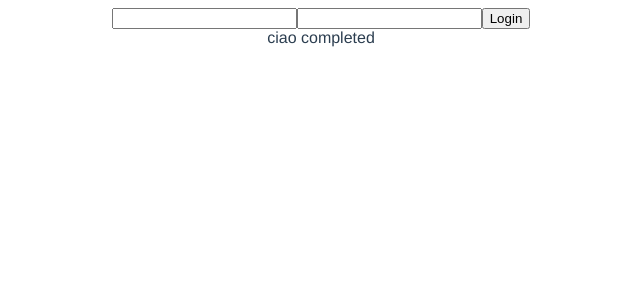
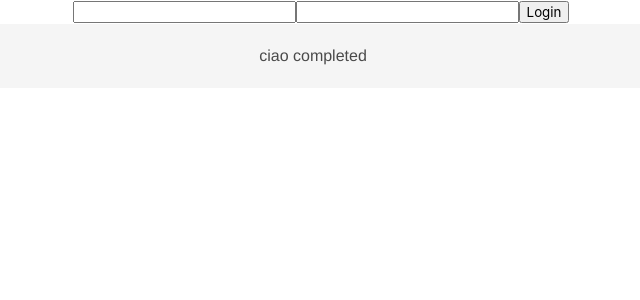
Before and after one commit to GioMaz/scambialibri-frontend, a Vue app: page /login in a window 1280 px wide. Shown: the top 300 px of the page, without its empty margins (319-959 px from the left). Built offline with nearby package versions, Linux system fonts and the light colour scheme.

Commit message:
use bulma

```diff
--- a/package.json
+++ b/package.json
@@ -9,6 +9,7 @@
   },
   "dependencies": {
     "axios": "^0.24.0",
+    "bulma": "^0.9.3",
     "core-js": "^3.6.5",
     "vue": "^3.0.0",
     "vue-router": "^4.0.0-0",
--- a/src/App.vue
+++ b/src/App.vue
@@ -3,11 +3,12 @@
 </template>
 
 <style>
+@import "~bulma/css/bulma.css";
+
 #app {
   font-family: Avenir, Helvetica, Arial, sans-serif;
   -webkit-font-smoothing: antialiased;
   -moz-osx-font-smoothing: grayscale;
   text-align: center;
-  color: #2c3e50;
 }
 </style>
```
Also changed, not shown: 1 other file (tests, documents, lock files or other folders).
